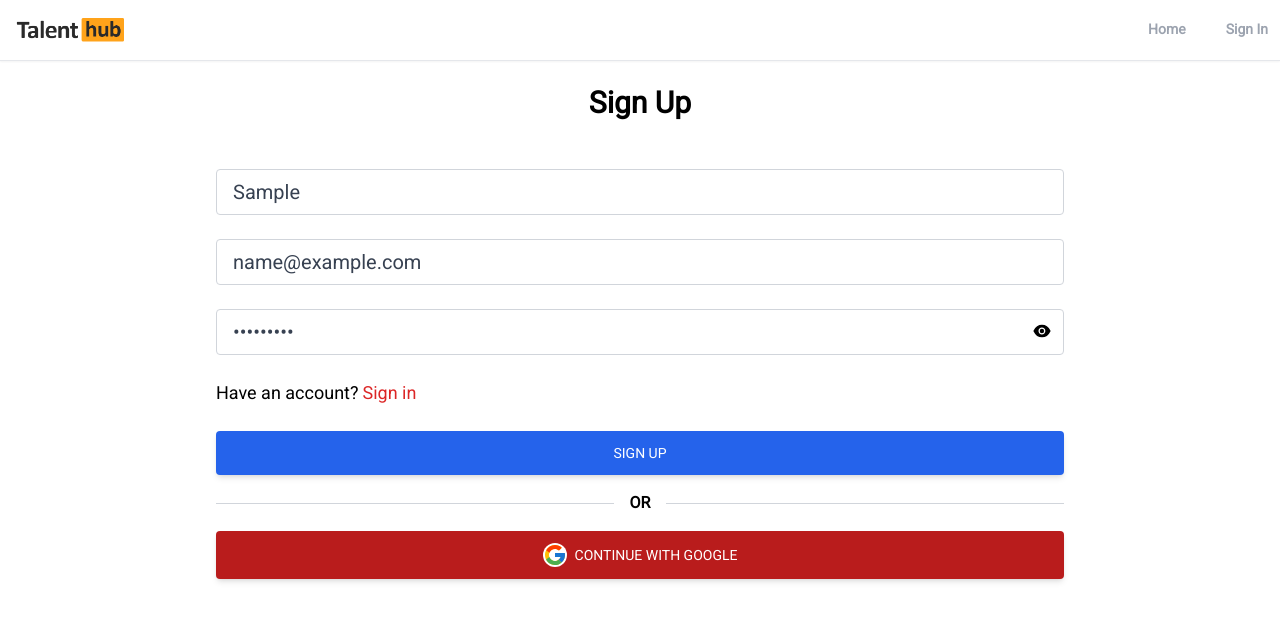
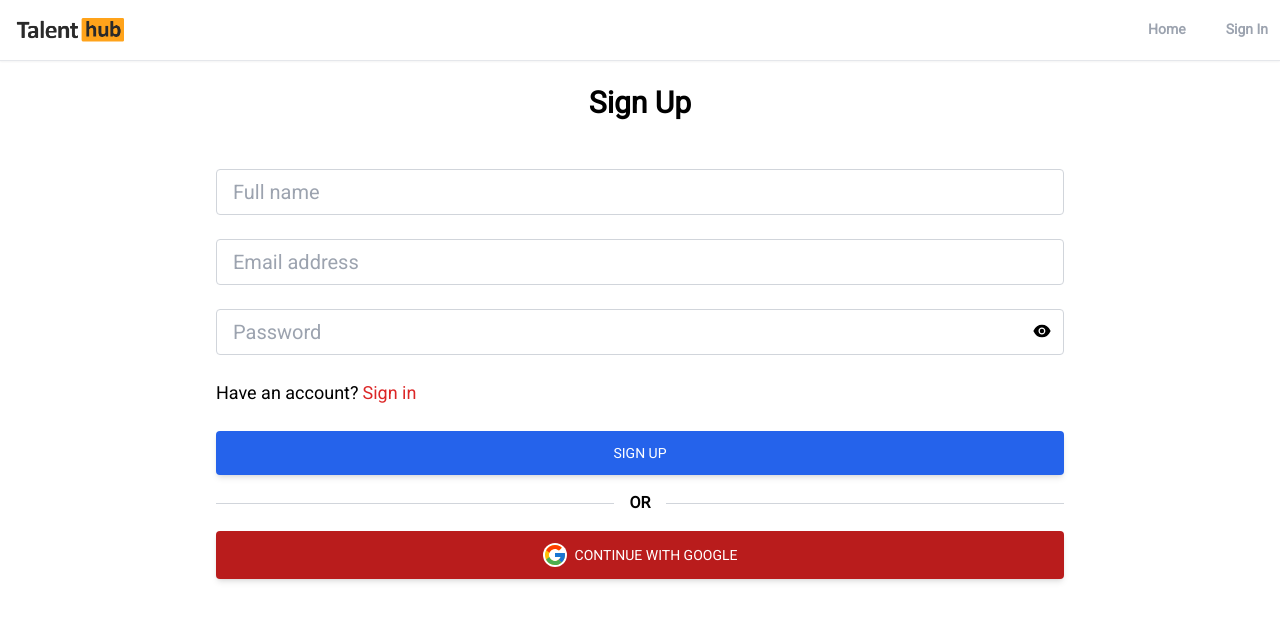
Before and after one commit to nishanbudhathoki2266/talent-hub, a Next.js app in the folder client/: page /sign-up in a window 1280 px wide. Both pictures are taken after typing "Sample", "name@example.com", "Sample123" into the empty fields and a click on the button "SIGN UP". Shown: the top 620 px of the page. Built offline with nearby package versions, Linux system fonts and the light colour scheme.

Commit message:
Added a basic validations in sign up form

```diff
--- /dev/null
+++ b/client/components/FormError.jsx
@@ -0,0 +1,7 @@
+import React from "react";
+
+const FormError = ({ errors }) => {
+  return <p className="text-sm text-red-600 mt-1">{errors}</p>;
+};
+
+export default FormError;
--- a/client/pages/sign-up/index.js
+++ b/client/pages/sign-up/index.js
@@ -3,13 +3,20 @@ import { useState } from "react";
 import { AiFillEyeInvisible, AiFillEye } from "react-icons/ai";
 import { useForm } from "react-hook-form";
 import OAuth from "@/components/OAuth";
+import FormError from "@/components/FormError";
 
 const SignUpPage = () => {
-  const { register, handleSubmit } = useForm();
+  const {
+    register,
+    handleSubmit,
+    formState: { errors },
+    reset,
+  } = useForm();
   const [showPassword, setShowPassword] = useState(false);
 
   const onSubmit = (data) => {
     console.log(data, "The Form data");
+    reset();
   };
 
   return (
@@ -19,25 +26,45 @@ const SignUpPage = () => {
         className="px-6 py-12 max-w-4xl mx-auto"
         onSubmit={handleSubmit(onSubmit)}
       >
+        {errors.fullName && <FormError errors={errors.fullName.message} />}
         <input
           type="text"
           placeholder="Full name"
           className="mb-6 w-full px-4 py-2 text-xl text-gray-700 bg-white border border-gray-300 rounded transition ease-in-out"
-          {...register("fullName")}
+          {...register("fullName", {
+            required: "Please enter your full name!",
+            maxLength: 20,
+          })}
         />
+        {errors.email && <FormError errors={errors.email.message} />}
         <input
           type="email"
           placeholder="Email address"
           className="mb-6 w-full px-4 py-2 text-xl text-gray-700 bg-white border border-gray-300 rounded transition ease-in-out"
-          {...register("email")}
+          {...register("email", {
+            required: "Email is required",
+            pattern: {
+              value: /^[a-zA-Z0-9._-]+@[a-zA-Z0-9.-]+\.[a-zA-Z]{2,4}$/,
+              message: "Please enter a valid email!",
+            },
+          })}
         />
+
+        {errors.password && <FormError errors={errors.password.message} />}
         <div className="relative mb-6">
           <input
             type={showPassword ? "text" : "password"}
             placeholder="Password"
             className="w-full px-4 py-2 text-xl text-gray-700 bg-white border border-gray-300 rounded transition ease-in-out"
-            {...register("password")}
+            {...register("password", {
+              required: "Please enter a password",
+              minLength: {
+                value: 8,
+                message: "Password must be at least 6 characters",
+              },
+            })}
           />
+
           {showPassword ? (
             <AiFillEyeInvisible
               className="absolute right-3 top-3 text-xl cursor-pointer"
@@ -50,6 +77,7 @@ const SignUpPage = () => {
             />
           )}
         </div>
+
         <div className="flex justify-between whitespace-nowrap text-sm sm:text-lg">
           <p className="mb-6">
             Have an account?
```
